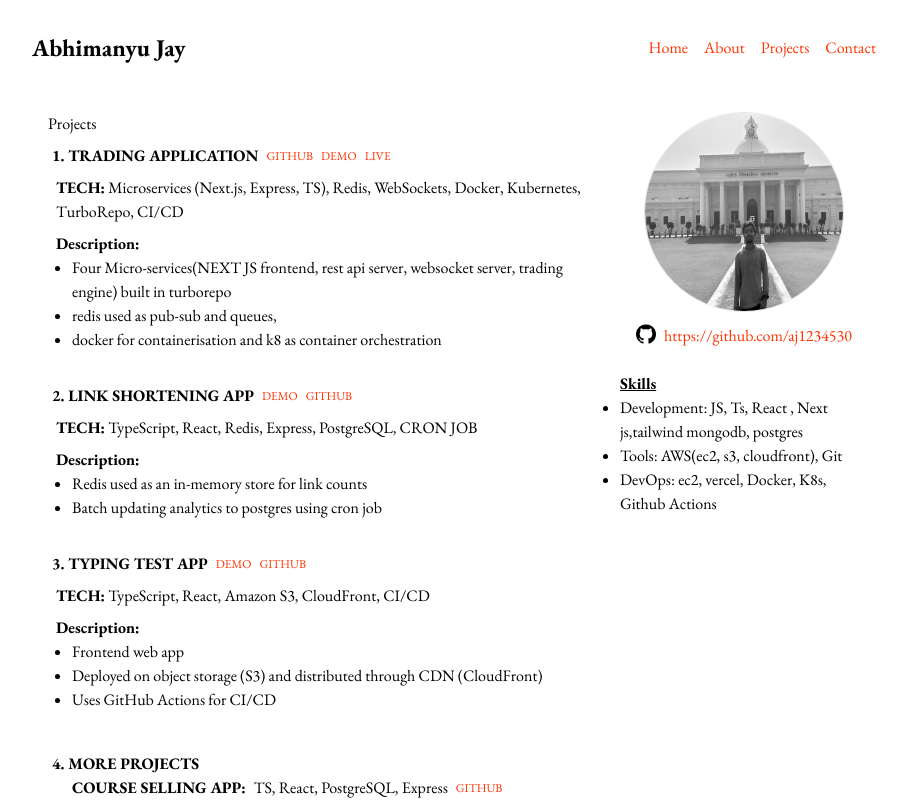
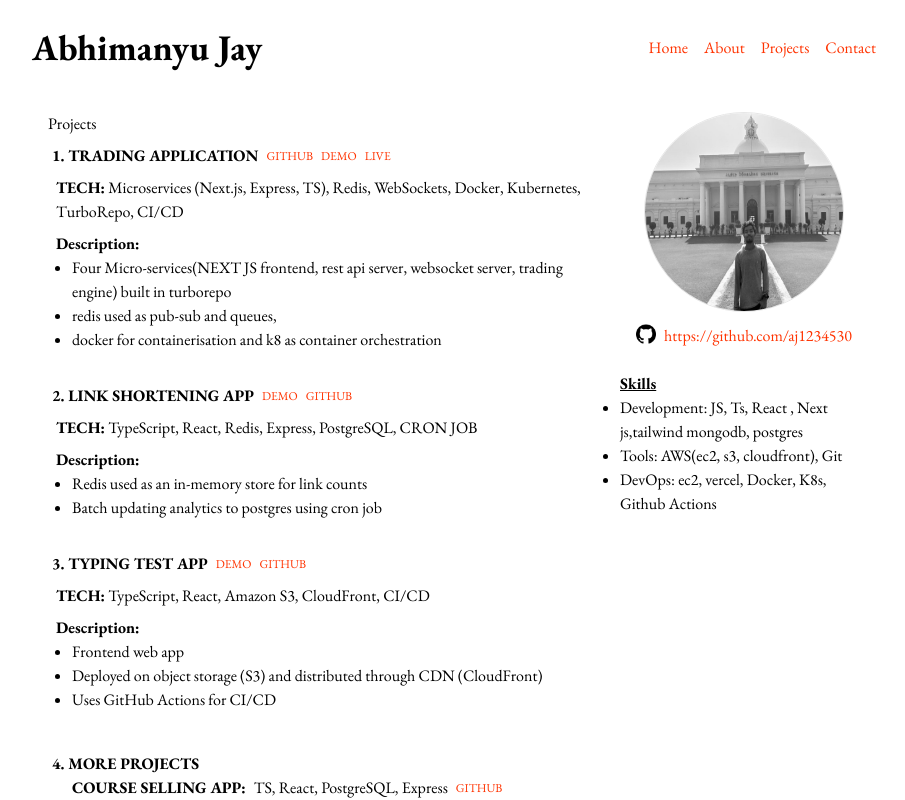
Before and after one commit to aj1234530/portfolio, a React (Vite) app: page / in a window 1280 px wide. Shown: the top 800 px of the page, without its empty margins (176-1081 px from the left). Built offline with nearby package versions, Linux system fonts and the light colour scheme.

Commit message:
minor change

```diff
--- a/src/components/MoreProjects.tsx
+++ b/src/components/MoreProjects.tsx
@@ -1,5 +1,3 @@
-import React from "react";
-
 function MoreProjects() {
   return (
     <div>
--- a/src/components/Navbar.tsx
+++ b/src/components/Navbar.tsx
@@ -1,7 +1,7 @@
 function Navbar() {
   return (
     <div className="flex flex-col md:flex-row md:justify-between md:items-center items-center py-5">
-      <h1 className="text-2xl font-bold">Abhimanyu Jay</h1>
+      <h1 className="text-4xl font-bold">Abhimanyu Jay</h1>
 
       <div className="py-4 px-5 gap-4 flex ">
         {/* links */}
```
